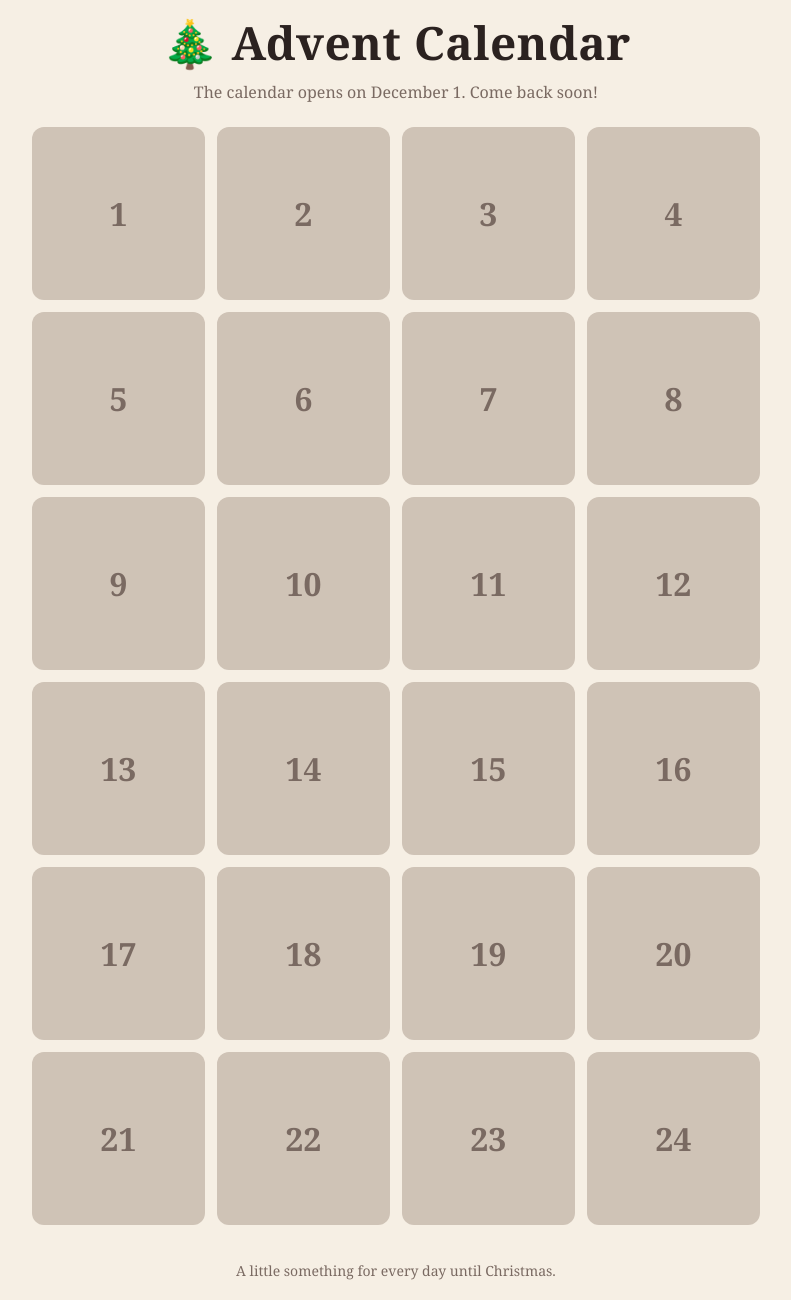
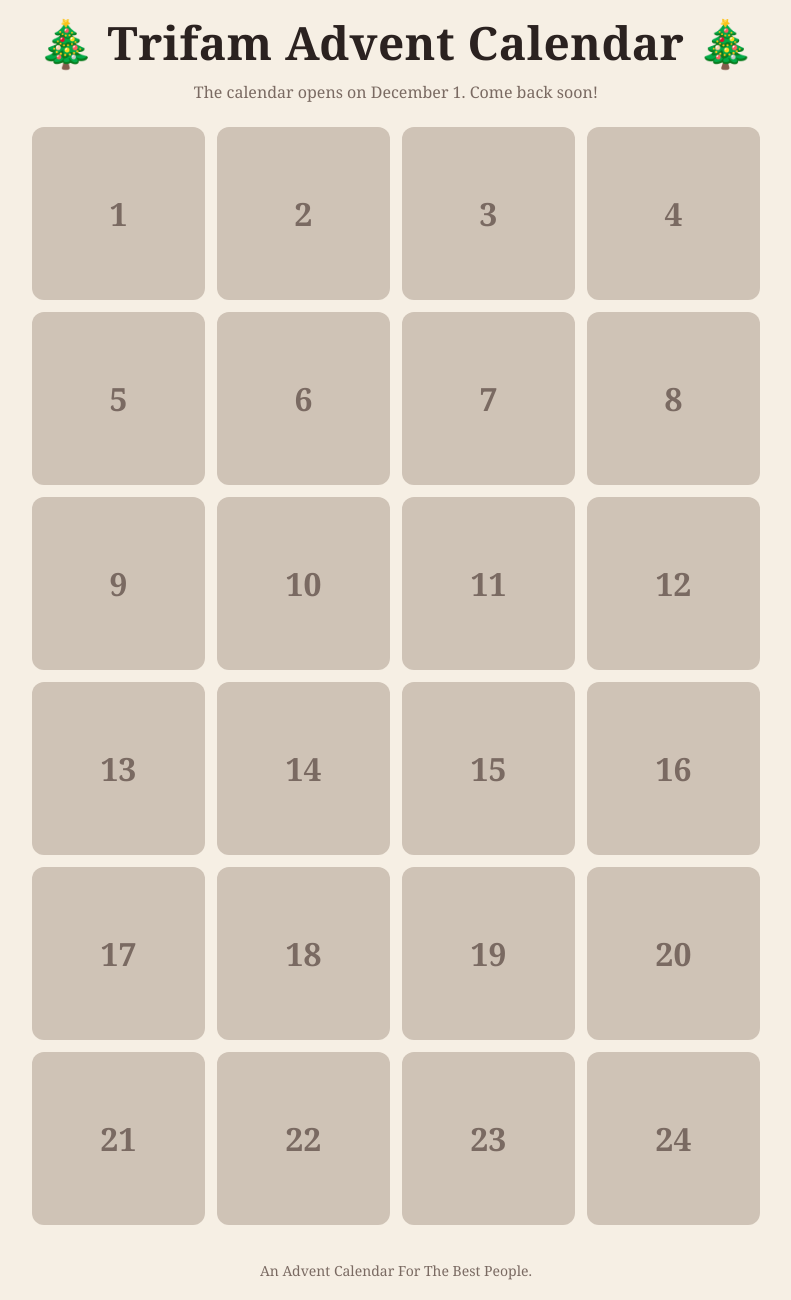
Before and after one commit to BradleySappington/trifam-advent, a plain HTML site: page index.html in a window 1280 px wide. Shown: the part 17-1317 px from the top of the page, without its empty margins (244-1035 px from the left). Drawn offline with Linux system fonts and the light colour scheme.

Commit message:
Update index.html
formatting

```diff
--- a/index.html
+++ b/index.html
@@ -3,19 +3,19 @@
 <head>
 <meta charset="utf-8">
 <meta name="viewport" content="width=device-width, initial-scale=1, viewport-fit=cover">
-<title>Advent Calendar 2026</title>
+<title>Trifam Advent Calendar 2026</title>
 <link rel="stylesheet" href="style.css">
 </head>
 <body>
 <header>
-  <h1>🎄 Advent Calendar</h1>
+  <h1>🎄 Trifam Advent Calendar 🎄</h1>
   <p id="status"></p>
 </header>
 <main>
   <div id="pv">Preview day (0 = before Dec 1, 25 = after): <input id="pvd" type="number" min="0" max="25" value="1"></div>
   <div class="grid" id="grid"></div>
 </main>
-<footer>A little something for every day until Christmas.</footer>
+<footer>An Advent Calendar For The Best People.</footer>
 <div class="modal" id="modal" role="dialog" aria-modal="true">
   <div class="panel">
     <div class="big" id="me"></div>
```
